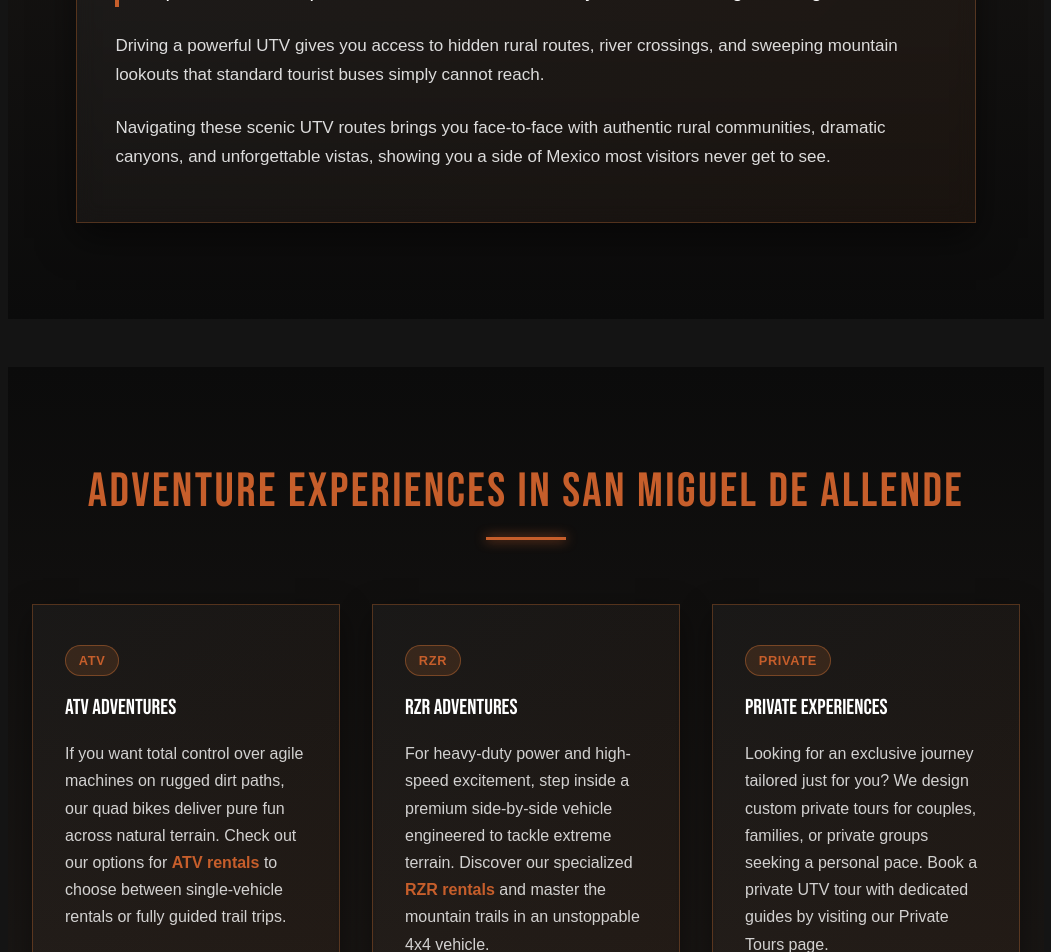
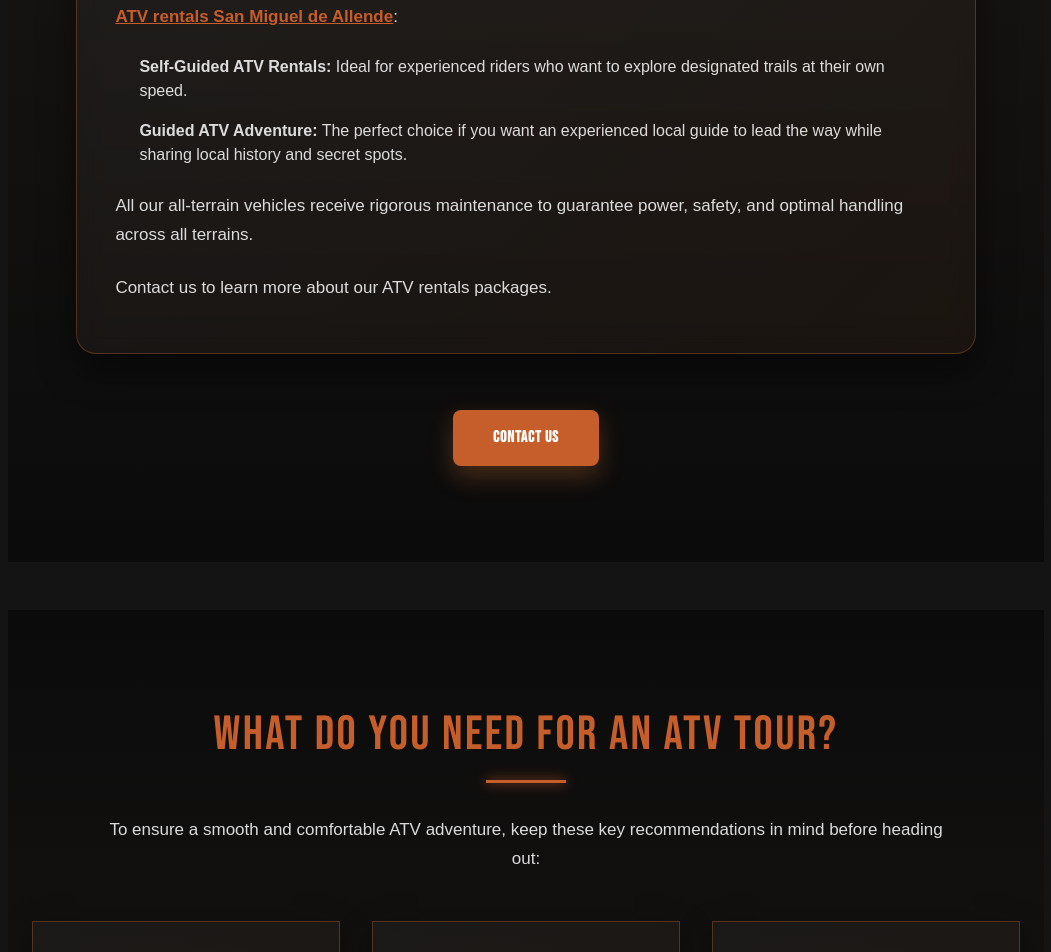
Before and after one commit to DraftStudiomx/Guey-tours-SEO, a Next.js app: page /tours-in-cuatrimoto in a window 1280 px wide. Shown: the part 3160-4112 px from the top of the page, without its empty margins (114-1165 px from the left). Built offline with nearby package versions, Linux system fonts and the light colour scheme; a web font is replaced by a local one.

Commit message:
Update ToursCuatrimotoContent.tsx

```diff
--- a/app/tours-in-cuatrimoto/ToursCuatrimotoContent.tsx
+++ b/app/tours-in-cuatrimoto/ToursCuatrimotoContent.tsx
@@ -283,7 +283,7 @@ const [openIndex, setOpenIndex] = useState<number | null>(null)
     }
     .atv4_link {
       color: var(--orange, #d97736);
-      text-decoration: underline;
+      text-decoration: none;
       font-weight: 600;
       transition: opacity 0.3s ease;
     }
@@ -524,11 +524,11 @@ const [openIndex, setOpenIndex] = useState<number | null>(null)
       }}>
         {lang === 'es' ? (
           <>
-            Unirte a nuestro equipo es una de las mejores experiencias en <a href="https://www.gueytours.com/" className="atv4_link">San Miguel de Allende</a> para visitantes internacionales que buscan un día lleno de acción al aire libre.
+            Unirte a nuestro equipo es una de las mejores experiencias en <a href="https://www.gueytours.com/san-miguel-de-allende-tours" className="atv4_link">San Miguel de Allende</a> para visitantes internacionales que buscan un día lleno de acción al aire libre.
           </>
         ) : (
           <>
-            Joining our team is one of the top-rated <a href="https://www.gueytours.com/" className="atv4_link">San Miguel de Allende Tours</a> for international visitors looking for an action-packed day outdoors.
+            Joining our team is one of the top-rated <a href="https://www.gueytours.com/san-miguel-de-allende-tours" className="atv4_link">San Miguel de Allende Tours</a> for international visitors looking for an action-packed day outdoors.
           </>
         )}
       </p>
@@ -542,7 +542,7 @@ const [openIndex, setOpenIndex] = useState<number | null>(null)
 
 
 
-{/* Inicio de section wild (Descubre San Miguel más allá del centro) */}
+{/* Inicio de section rent (ATV rentals in San Miguel de Allende) */}
 <section style={{
   padding: '6rem 1.5rem',
   marginTop: '3rem',
@@ -555,17 +555,53 @@ const [openIndex, setOpenIndex] = useState<number | null>(null)
   width: '100%'
 }}>
   <style>{`
-    .wild_content_box {
+    .rent_content_box {
       max-width: 900px;
       margin: 0 auto;
       background: linear-gradient(135deg, rgba(255, 255, 255, 0.04) 0%, rgba(217, 119, 54, 0.06) 100%);
       border: 1px solid rgba(217, 119, 54, 0.3);
-      borderRadius: 20px;
+      border-radius: 20px;
       padding: clamp(2rem, 4vw, 4rem) clamp(1.5rem, 3vw, 3rem);
       box-shadow: 0 15px 35px rgba(0,0,0,0.5);
       backdrop-filter: blur(10px);
       box-sizing: border-box;
       width: 100%;
+    }
+    .rent_link {
+      color: var(--orange, #d97736);
+      text-decoration: underline;
+      font-weight: 600;
+      transition: opacity 0.3s ease;
+    }
+    .rent_link:hover {
+      opacity: 0.8;
+    }
+    .rent_list_item {
+      font-family: sans-serif;
+      font-style: normal;
+      font-weight: 400;
+      color: rgba(255, 255, 255, 0.85);
+      fontSize: 17px;
+      lineHeight: 29px;
+      margin-bottom: 1rem;
+      word-break: break-word;
+    }
+    .rent_btn {
+      display: inline-block;
+      background: var(--orange, #d97736);
+      color: #fff;
+      padding: 1rem 2.5rem;
+      border-radius: 8px;
+      font-weight: bold;
+      font-family: var(--font-heading);
+      text-decoration: none;
+      text-transform: uppercase;
+      letter-spacing: 0.05em;
+      box-shadow: 0 10px 25px rgba(217, 119, 54, 0.3);
+      transition: opacity 0.3s ease;
+    }
+    .rent_btn:hover {
+      opacity: 0.9;
     }
   `}</style>
 
@@ -589,8 +625,8 @@ const [openIndex, setOpenIndex] = useState<number | null>(null)
         wordBreak: 'break-word'
       }}>
         {lang === 'es'
-          ? 'Descubre San Miguel más allá del centro de la ciudad'
-          : 'Discover San Miguel beyond the City Center'}
+          ? 'Alquiler de cuatrimotos (ATV) en San Miguel de Allende'
+          : 'ATV rentals in San Miguel de Allende'}
       </h2>
       <div style={{
         width: '80px',
@@ -601,28 +637,42 @@ const [openIndex, setOpenIndex] = useState<number | null>(null)
       }} />
     </div>
 
-    {/* Contenedor Principal de Párrafos */}
-    <div className="wild_content_box">
-
-      {/* Párrafo Destacado / Introductorio */}
+    {/* Contenedor Principal */}
+    <div className="rent_content_box">
+
+      {/* Párrafo Introductorio con URL editable en el texto */}
       <p style={{
         fontFamily: 'sans-serif',
         fontStyle: 'normal',
-        fontWeight: '500',
-        color: '#fff',
-        fontSize: 'clamp(1.1rem, 2vw, 1.25rem)',
-        lineHeight: 1.7,
+        fontWeight: '400',
+        color: 'rgba(255, 255, 255, 0.85)',
+        fontSize: '17px',
+        lineHeight: '29px',
         margin: '0 0 1.5rem 0',
-        wordBreak: 'break-word',
-        borderLeft: '4px solid var(--orange, #d97736)',
-        paddingLeft: '1rem'
+        wordBreak: 'break-word'
       }}>
-        {lang === 'es'
-          ? 'Sal de los caminos habituales y descubre el campo salvaje que rodea San Miguel.'
-          : 'Step off the beaten path and unlock the wild countryside surrounding San Miguel.'}
+        {lang === 'es' ? (
+          <>
+            Si prefieres conducir de forma independiente o deseas mayor flexibilidad durante tu estancia, ofrecemos opciones especializadas para el <a href="https://www.gueytours.com/atv-rentals" className="rent_link">alquiler de ATV en San Miguel de Allende</a>:
+          </>
+        ) : (
+          <>
+            If you prefer driving independently or want extra flexibility during your stay, we offer specialized options for <a href="https://www.gueytours.com/atv-rentals" className="rent_link">ATV rentals San Miguel de Allende</a>:
+          </>
+        )}
       </p>
 
-      {/* Segundo Párrafo */}
+      {/* Lista de Opciones */}
+      <ul style={{ margin: '0 0 1.5rem 1.5rem', padding: 0 }}>
+        <li className="rent_list_item">
+          <strong>{lang === 'es' ? 'Alquiler de ATV autoguiado:' : 'Self-Guided ATV Rentals:'}</strong> {lang === 'es' ? 'Ideal para conductores experimentados que desean explorar senderos designados a su propio ritmo.' : 'Ideal for experienced riders who want to explore designated trails at their own speed.'}
+        </li>
+        <li className="rent_list_item" style={{ marginBottom: 0 }}>
+          <strong>{lang === 'es' ? 'Aventura guiada en ATV:' : 'Guided ATV Adventure:'}</strong> {lang === 'es' ? 'La elección perfecta si quieres que un guía local experimentado abra el camino mientras comparte la historia local y lugares secretos.' : 'The perfect choice if you want an experienced local guide to lead the way while sharing local history and secret spots.'}
+        </li>
+      </ul>
+
+      {/* Párrafo Intermedio */}
       <p style={{
         fontFamily: 'sans-serif',
         fontStyle: 'normal',
@@ -634,11 +684,11 @@ const [openIndex, setOpenIndex] = useState<number | null>(null)
         wordBreak: 'break-word'
       }}>
         {lang === 'es'
-          ? 'Conducir un potente UTV te brinda acceso a rutas rurales ocultas, cruces de ríos y miradores imponentes en las montañas a los que los autobuses turísticos estándar simplemente no pueden llegar.'
-          : 'Driving a powerful UTV gives you access to hidden rural routes, river crossings, and sweeping mountain lookouts that standard tourist buses simply cannot reach.'}
+          ? 'Todos nuestros vehículos todo terreno reciben un mantenimiento riguroso para garantizar potencia, seguridad y un manejo óptimo en cualquier terreno.'
+          : 'All our all-terrain vehicles receive rigorous maintenance to guarantee power, safety, and optimal handling across all terrains.'}
       </p>
 
-      {/* Tercer Párrafo */}
+      {/* Párrafo Final */}
       <p style={{
         fontFamily: 'sans-serif',
         fontStyle: 'normal',
@@ -650,20 +700,31 @@ const [openIndex, setOpenIndex] = useState<number | null>(null)
         wordBreak: 'break-word'
       }}>
         {lang === 'es'
-          ? 'Navegar por estas pintorescas rutas en UTV te pone cara a cara con auténticas comunidades rurales, cañones dramáticos y vistas inolvidables, mostrándote un lado de México que la mayoría de los visitantes nunca llegan a ver.'
-          : 'Navigating these scenic UTV routes brings you face-to-face with authentic rural communities, dramatic canyons, and unforgettable vistas, showing you a side of Mexico most visitors never get to see.'}
+          ? 'Contáctanos para conocer más sobre nuestros paquetes de alquiler de ATV.'
+          : 'Contact us to learn more about our ATV rentals packages.'}
       </p>
 
+    </div>
+
+    {/* Botón Global Inferior */}
+    <div style={{ textAlign: 'center', marginTop: '3.5rem', boxSizing: 'border-box' }}>
+      <a
+        href="https://api.whatsapp.com/send/?phone=5214151090021&text=Hi%21+I%27d+like+to+reserve+the+Honda+150+Motorbike.+Could+you+let+me+know+availability%3F&type=phone_number&app_absent=0"
+        target="_blank"
+        rel="noopener noreferrer"
+        className="rent_btn"
+      >
+        {lang === 'es' ? 'Contacta con nosotros' : 'Contact us'}
+      </a>
     </div>
 
   </div>
 </section>
-{/* Fin de section wild */}
-
-
-
-
-      {/* Inicio de section exp (Experiencias de Aventura / Adventure experiences) */}
+{/* Fin de section rent */}
+
+
+
+     {/* Inicio de section exp (Experiencias de Aventura / Adventure experiences) */}
 <section style={{
   padding: '6rem 1.5rem',
   marginTop: '3rem',
@@ -726,7 +787,7 @@ const [openIndex, setOpenIndex] = useState<number | null>(null)
   }}>
 
     {/* Título H2 */}
-    <div style={{ textAlign: 'center', marginBottom: '4rem', boxSizing: 'border-box' }}>
+    <div style={{ textAlign: 'center', marginBottom: '3rem', boxSizing: 'border-box' }}>
       <h2 style={{
         fontFamily: 'var(--font-heading)',
         fontSize: 'clamp(2rem, 4vw, 3rem)',
@@ -738,22 +799,37 @@ const [openIndex, setOpenIndex] = useState<number | null>(null)
         wordBreak: 'break-word'
       }}>
         {lang === 'es'
-          ? 'Experiencias de aventura en San Miguel de Allende'
-          : 'Adventure experiences in San Miguel de Allende'}
+          ? '¿Qué necesitas para un tour en ATV?'
+          : 'What do you need for an ATV tour?'}
       </h2>
       <div style={{
         width: '80px',
         height: '3px',
         background: 'var(--orange, #d97736)',
-        margin: '0 auto',
+        margin: '0 auto 2rem auto',
         boxShadow: '0 0 12px var(--orange, #d97736)'
       }} />
+      <p style={{
+        fontFamily: 'sans-serif',
+        fontStyle: 'normal',
+        fontWeight: '400',
+        color: 'rgba(255, 255, 255, 0.85)',
+        fontSize: '17px',
+        lineHeight: '29px',
+        maxWidth: '850px',
+        margin: '0 auto',
+        wordBreak: 'break-word'
+      }}>
+        {lang === 'es'
+          ? 'Para garantizar una aventura en cuatrimoto fluida y cómoda, ten en cuenta estas recomendaciones clave antes de salir:'
+          : 'To ensure a smooth and comfortable ATV adventure, keep these key recommendations in mind before heading out:'}
+      </p>
     </div>
 
-    {/* Cuadrícula de 3 Tarjetas */}
+    {/* Cuadrícula de Tarjetas */}
     <div className="exp_grid">
 
-      {/* Tarjeta 1: ATV Adventures */}
+      {/* Tarjeta 1: Minimum Age & License */}
       <div className="exp_card">
         <div>
           <span style={{
@@ -769,7 +845,7 @@ const [openIndex, setOpenIndex] = useState<number | null>(null)
             marginBottom: '1rem',
             border: '1px solid rgba(217, 119, 54, 0.4)'
           }}>
-            {lang === 'es' ? 'Cuatrimotos' : 'ATV'}
+            {lang === 'es' ? 'Edad y Licencia' : 'Age & License'}
           </span>
           <h3 style={{
             color: '#fff',
@@ -779,7 +855,7 @@ const [openIndex, setOpenIndex] = useState<number | null>(null)
             wordBreak: 'break-word',
             textTransform: 'uppercase'
           }}>
-            {lang === 'es' ? 'Aventuras en ATV' : 'ATV Adventures'}
+            {lang === 'es' ? 'Edad mínima y licencia' : 'Minimum Age & License'}
           </h3>
           <p style={{
             color: 'rgba(255, 255, 255, 0.8)',
@@ -788,20 +864,14 @@ const [openIndex, setOpenIndex] = useState<number | null>(null)
             margin: 0,
             wordBreak: 'break-word'
           }}>
-            {lang === 'es' ? (
-              <>
-                Si quieres un control total sobre máquinas ágiles en senderos de tierra accidentados, nuestras cuatrimotos ofrecen pura diversión en terrenos naturales. Conoce nuestras opciones de <a href="https://www.gueytours.com/atv-rentals" className="exp_link">alquiler de ATV</a> para elegir entre alquileres de un solo vehículo o excursiones guiadas por senderos.
-              </>
-            ) : (
-              <>
-                If you want total control over agile machines on rugged dirt paths, our quad bikes deliver pure fun across natural terrain. Check out our options for <a href="https://www.gueytours.com/atv-rentals" className="exp_link">ATV rentals</a> to choose between single-vehicle rentals or fully guided trail trips.
-              </>
-            )}
+            {lang === 'es'
+              ? 'Los conductores deben tener al menos 18 años y contar con una licencia de conducir vigente. Los pasajeros son bienvenidos según la capacidad del vehículo.'
+              : 'Drivers must be at least 18 years old with a valid driver’s license. Passengers are welcome based on vehicle capacity.'}
           </p>
         </div>
       </div>
 
-      {/* Tarjeta 2: RZR Adventures */}
+      {/* Tarjeta 2: Safety Gear & Recommended Attire */}
       <div className="exp_card">
         <div>
           <span style={{
@@ -817,7 +887,7 @@ const [openIndex, setOpenIndex] = useState<number | null>(null)
             marginBottom: '1rem',
             border: '1px solid rgba(217, 119, 54, 0.4)'
           }}>
-            {lang === 'es' ? 'RZR / UTV' : 'RZR'}
+            {lang === 'es' ? 'Seguridad y Vestimenta' : 'Gear & Attire'}
           </span>
           <h3 style={{
             color: '#fff',
@@ -827,7 +897,7 @@ const [openIndex, setOpenIndex] = useState<number | null>(null)
             wordBreak: 'break-word',
             textTransform: 'uppercase'
           }}>
-            {lang === 'es' ? 'Aventuras en RZR' : 'RZR Adventures'}
+            {lang === 'es' ? 'Seguridad y atuendo recomendado' : 'Safety Gear & Attire'}
           </h3>
           <p style={{
             color: 'rgba(255, 255, 255, 0.8)',
@@ -836,20 +906,14 @@ const [openIndex, setOpenIndex] = useState<number | null>(null)
             margin: 0,
             wordBreak: 'break-word'
           }}>
-            {lang === 'es' ? (
-              <>
-                Para potencia de servicio pesado y emoción a alta velocidad, súbete a un vehículo utilitario premium diseñado para enfrentar terrenos extremos. Descubre nuestros <a href="https://www.gueytours.com/rsz-rentals" className="exp_link">alquileres de RZR </a> especializados y domina los senderos de montaña en un vehículo 4x4 imparable.
-              </>
-            ) : (
-              <>
-                For heavy-duty power and high-speed excitement, step inside a premium side-by-side vehicle engineered to tackle extreme terrain. Discover our specialized <a href="https://www.gueytours.com/rsz-rentals" className="exp_link"> RZR rentals</a> and master the mountain trails in an unstoppable 4x4 vehicle.
-              </>
-            )}
+            {lang === 'es'
+              ? 'Se proporcionan cascos y gafas protectoras de uso obligatorio. Usa ropa cómoda que no te importe que se ensucie, pantalón largo, calzado cerrado y protector solar.'
+              : 'Helmets and protective goggles are provided and mandatory. Wear comfortable clothes you don\'t mind getting dusty, long pants, closed-toe shoes, and sunblock.'}
           </p>
         </div>
       </div>
 
-      {/* Tarjeta 3: Private Experiences */}
+      {/* Tarjeta 3: Pre-Ride Briefing */}
       <div className="exp_card">
         <div>
           <span style={{
@@ -865,7 +929,7 @@ const [openIndex, setOpenIndex] = useState<number | null>(null)
             marginBottom: '1rem',
             border: '1px solid rgba(217, 119, 54, 0.4)'
           }}>
-            {lang === 'es' ? 'Privado' : 'Private'}
+            {lang === 'es' ? 'Práctica' : 'Briefing'}
           </span>
           <h3 style={{
             color: '#fff',
@@ -875,7 +939,7 @@ const [openIndex, setOpenIndex] = useState<number | null>(null)
             wordBreak: 'break-word',
             textTransform: 'uppercase'
           }}>
-            {lang === 'es' ? 'Experiencias Privadas' : 'Private Experiences'}
+            {lang === 'es' ? 'Instucción previa al recorrido' : 'Pre-Ride Briefing'}
           </h3>
           <p style={{
             color: 'rgba(255, 255, 255, 0.8)',
@@ -884,15 +948,9 @@ const [openIndex, setOpenIndex] = useState<number | null>(null)
             margin: 0,
             wordBreak: 'break-word'
           }}>
-            {lang === 'es' ? (
-              <>
-                ¿Buscas un viaje exclusivo hecho a tu medida? Diseñamos tours privados personalizados para parejas, familias o grupos que buscan un ritmo personal. Reserva un tour privado en UTV con guías dedicados visitando nuestra página de Tours Privados.
-              </>
-            ) : (
-              <>
-                Looking for an exclusive journey tailored just for you? We design custom private tours for couples, families, or private groups seeking a personal pace. Book a private UTV tour with dedicated guides by visiting our Private Tours page.
-              </>
-            )}
+            {lang === 'es'
+              ? 'Cada tour en ATV comienza con una orientación práctica de seguridad y una prueba de manejo antes de salir al sendero.'
+              : 'Every ATV tour starts with a hands-on safety orientation and practice test before heading out.'}
           </p>
         </div>
       </div>
```
